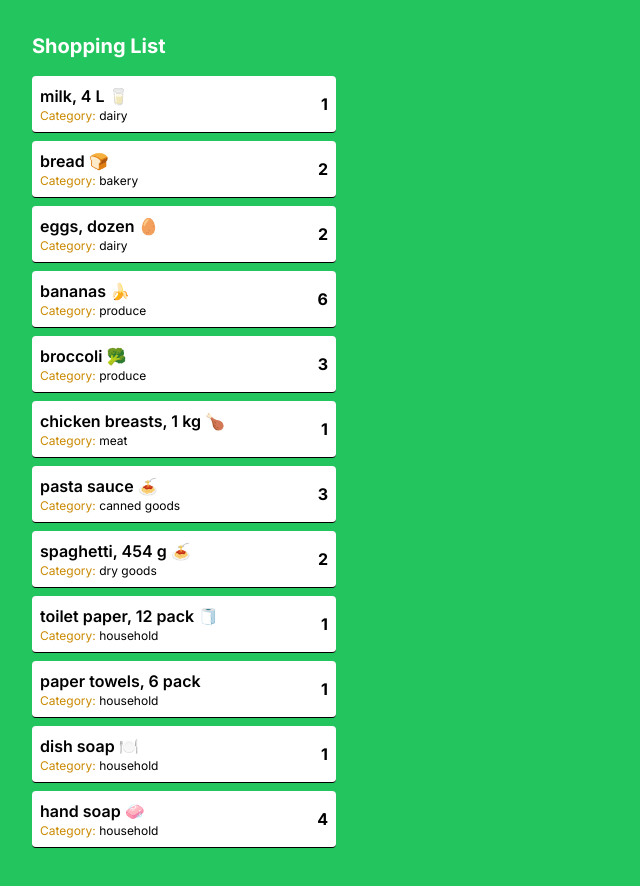
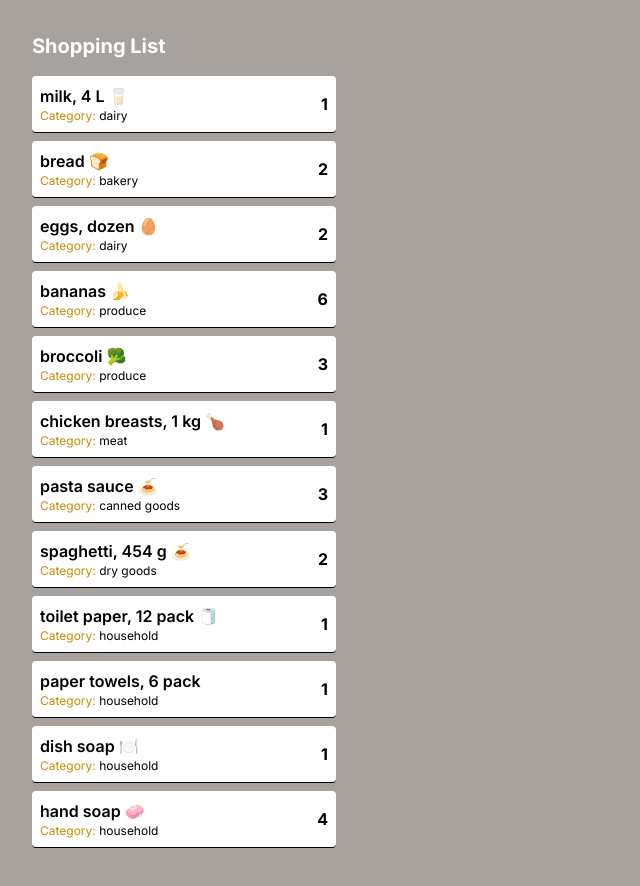
Before and after one commit to magdalenabrinas/cprg306-assignments, a Next.js app: page /week-3 in a window 1280 px wide. Shown: the whole page, without its empty margins (0-640 px from the left). Built offline with nearby package versions, Linux system fonts and the light colour scheme.

Commit message:
week3 update

```diff
--- a/app/week-3/page.js
+++ b/app/week-3/page.js
@@ -3,7 +3,7 @@ import ItemList from './item-list';
 
 const Page = ({ data }) => {
   return (
-    <main className="p-8 bg-green-500 min-h-screen">
+    <main className="p-8 bg-stone-400 min-h-screen">
       <h1 className="text-xl font-bold mb-4">Shopping List</h1>
       <ItemList items={data} />
     </main>
```
